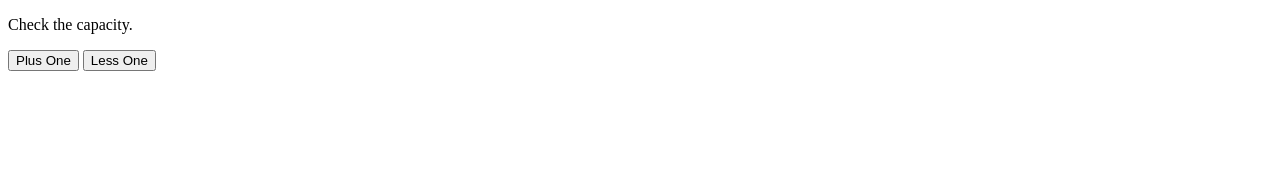
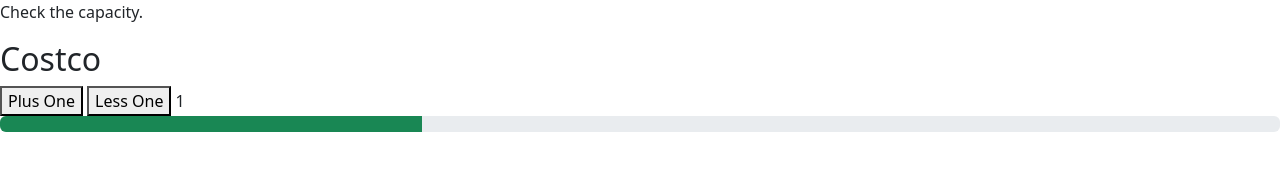
Before and after one commit to jimmyli123/shouldistayhome, a plain HTML site: page index.html in a window 1280 px wide. Both pictures are taken after a click on the button "Plus One". Drawn offline with nearby package versions, Linux system fonts and the light colour scheme.

Commit message:
added a progress bar

```diff
--- a/index.html
+++ b/index.html
@@ -5,11 +5,25 @@
     <meta http-equiv="X-UA-Compatible" content="IE=edge">
     <meta name="viewport" content="width=device-width, initial-scale=1.0">
     <title>Should I stay home</title>
+    <link rel="shortcut icon" href="/images/home.ico" type="image/x-icon">
+    <link href="https://cdn.jsdelivr.net/npm/bootstrap@5.3.0-alpha1/dist/css/bootstrap.min.css" rel="stylesheet" integrity="sha384-GLhlTQ8iRABdZLl6O3oVMWSktQOp6b7In1Zl3/Jr59b6EGGoI1aFkw7cmDA6j6gD" crossorigin="anonymous">
 </head>
 <body>
     <p>Check the capacity.</p>
-    <button>Plus One</button>
-    <button>Less One</button>
+    <div>
+        <h2>Costco</h2>
+        <button id="enter">Plus One</button>
+        <button id="leave">Less One</button>
+        <span id="showCount">0</span>
+    </div>
+
+
+    <div class="progress">
+        <div class="progress-bar bg-success" role="progressbar"  aria-valuenow="0" aria-valuemin="0" aria-valuemax="100"></div>
+      </div>
+
+    <!-- Scripts -->
     <script src="/js/main.js"></script>
+    <script src="https://cdn.jsdelivr.net/npm/bootstrap@5.3.0-alpha1/dist/js/bootstrap.bundle.min.js" integrity="sha384-w76AqPfDkMBDXo30jS1Sgez6pr3x5MlQ1ZAGC+nuZB+EYdgRZgiwxhTBTkF7CXvN" crossorigin="anonymous"></script>
 </body>
 </html>
--- a/js/main.js
+++ b/js/main.js
@@ -0,0 +1,39 @@
+document.querySelector("#enter").addEventListener('click', addOne)
+document.querySelector("#leave").addEventListener('click', removeOne)
+let count = 0;
+let maxCapacity = 1000;
+let oneThird = 333;
+let twoThird = 666;
+
+
+function addOne() {
+    if (count+1 > maxCapacity) {
+        document.querySelector("#showCount").innerHTML = "You have reached max capacity.";
+    }
+    else {
+        count +=1;
+        document.querySelector("#showCount").innerHTML = count;
+        let progressBar = document.querySelector(".progress-bar")
+        if (count < oneThird) {
+            progressBar.setAttribute("style","width: 33%")
+        }
+        else if (count < twoThird) {
+            progressBar.setAttribute("style","width: 66%")
+        }
+        else {
+            progressBar.setAttribute("style","width: 90%")
+        }
+    }
+
+}
+
+function removeOne() {
+    if (count-1 < 0) {
+        count=0;
+    }
+    else {
+        count -=1;
+        document.querySelector("#showCount").innerHTML = count;
+    }
+
+}
```
Also changed, not shown: images/home.ico (added).
